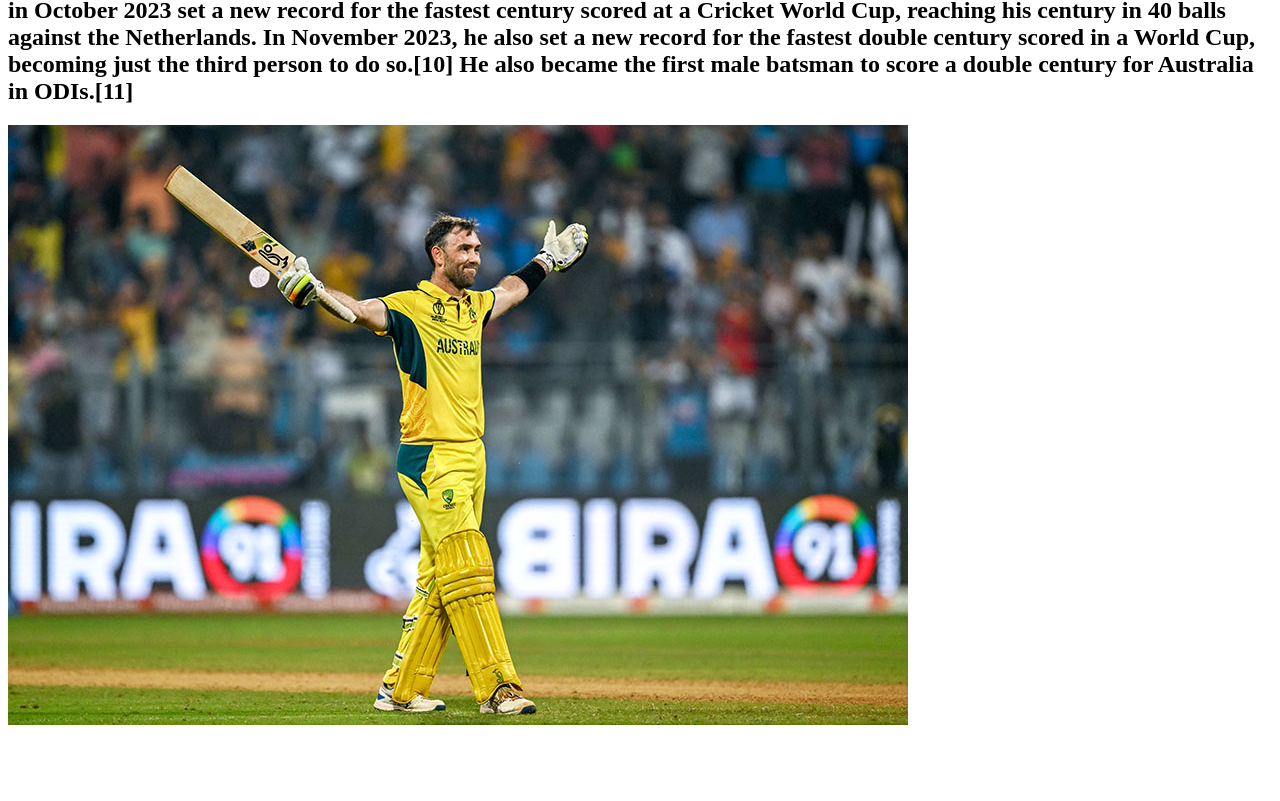
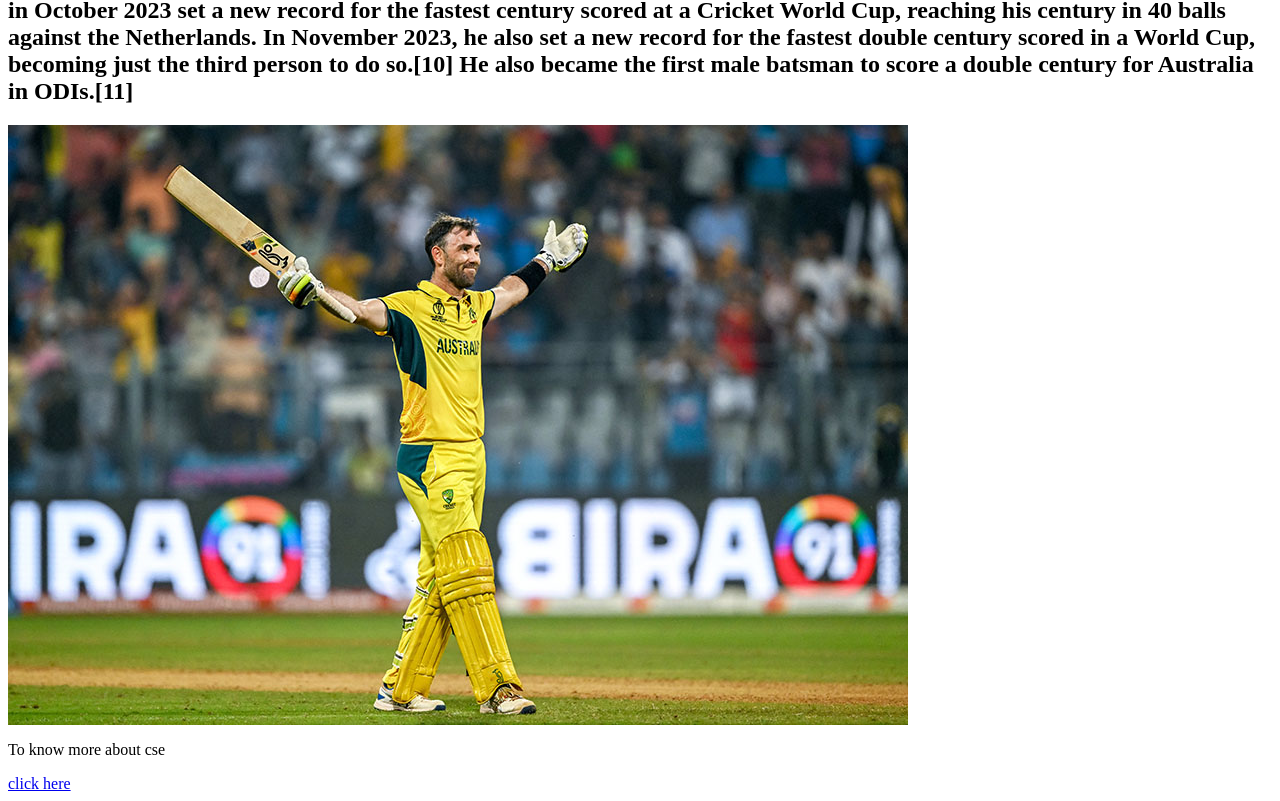
Before and after one commit to SaiTejaMantha/Glen-Maxwell, a plain HTML site: page index.html in a window 1280 px wide. Shown: the part 312-1113 px from the top of the page. Before the commit the page ends 1045 px from the top, so only its background shows below. Drawn offline with Linux system fonts and the light colour scheme.

Commit message:
adding link

```diff
--- a/index.html
+++ b/index.html
@@ -10,6 +10,8 @@ Maxwell made his professional debut in 2010. Known for his dramatic shot making
 In November 2023, he also set a new record for the fastest double century scored in a World Cup, becoming just the third person to do so.[10] He also became the first male batsman to score a double century for Australia in ODIs.[11]</h2>
 
 <img src="glenn.jpg" size="60%">
+<p> To know more about cse</p>
+<a href="cse.html"> click here</a>
 
 
 </body>
```
